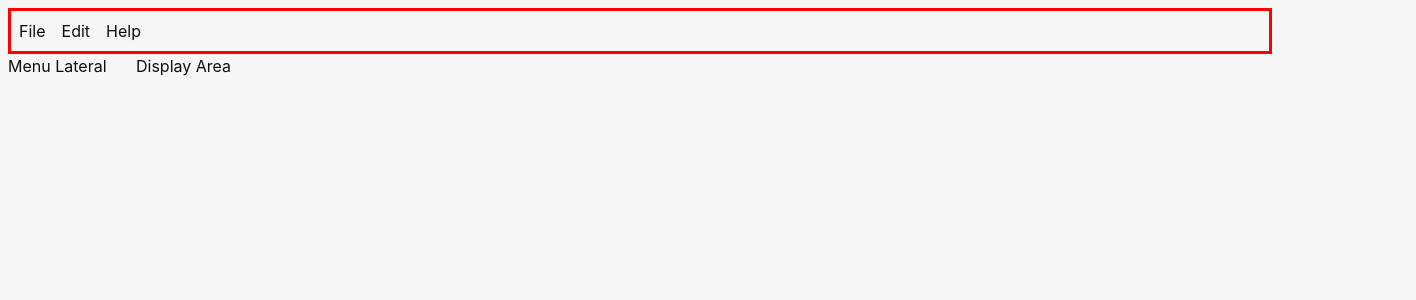
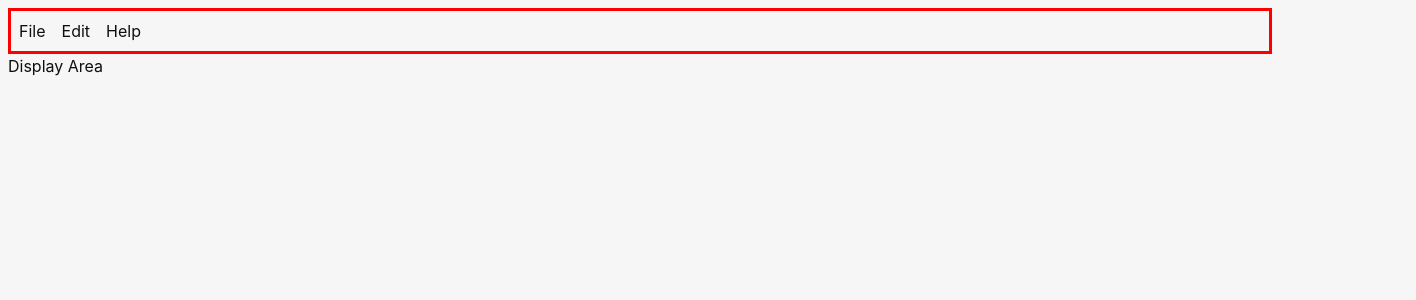
Before and after one commit to SteveBartmoss/projectnotemint, a React (Vite) app: page / in a window 1280 px wide. Shown: the top 300 px of the page, 1416 px wide, since content can reach past the window. Built offline with nearby package versions, Linux system fonts and the light colour scheme.

Commit message:
feat: Se removio un contenedor que por ahora no es necesario

```diff
--- a/src/App.jsx
+++ b/src/App.jsx
@@ -23,6 +23,10 @@ function App() {
           title: 'New',
           function: null,
         },
+        {
+          title: 'Save',
+          function: null,
+        }
       ]
     },
     {
@@ -40,12 +44,7 @@ function App() {
       <MenuBar elements={menuElements} />
       <Container config={{ width: '100%', height: '100%' }}>
         <Panel type='row'>
-          <Container config={{width: '10%', height: '100%'}}>
-            <Panel type='column'>
-              Menu Lateral
-            </Panel>
-          </Container>
-          <Container config={{width: '90%', height: '100%'}}>
+          <Container config={{width: '100%', height: '100%'}}>
             <Panel type='column'>
               Display Area
             </Panel>
```
